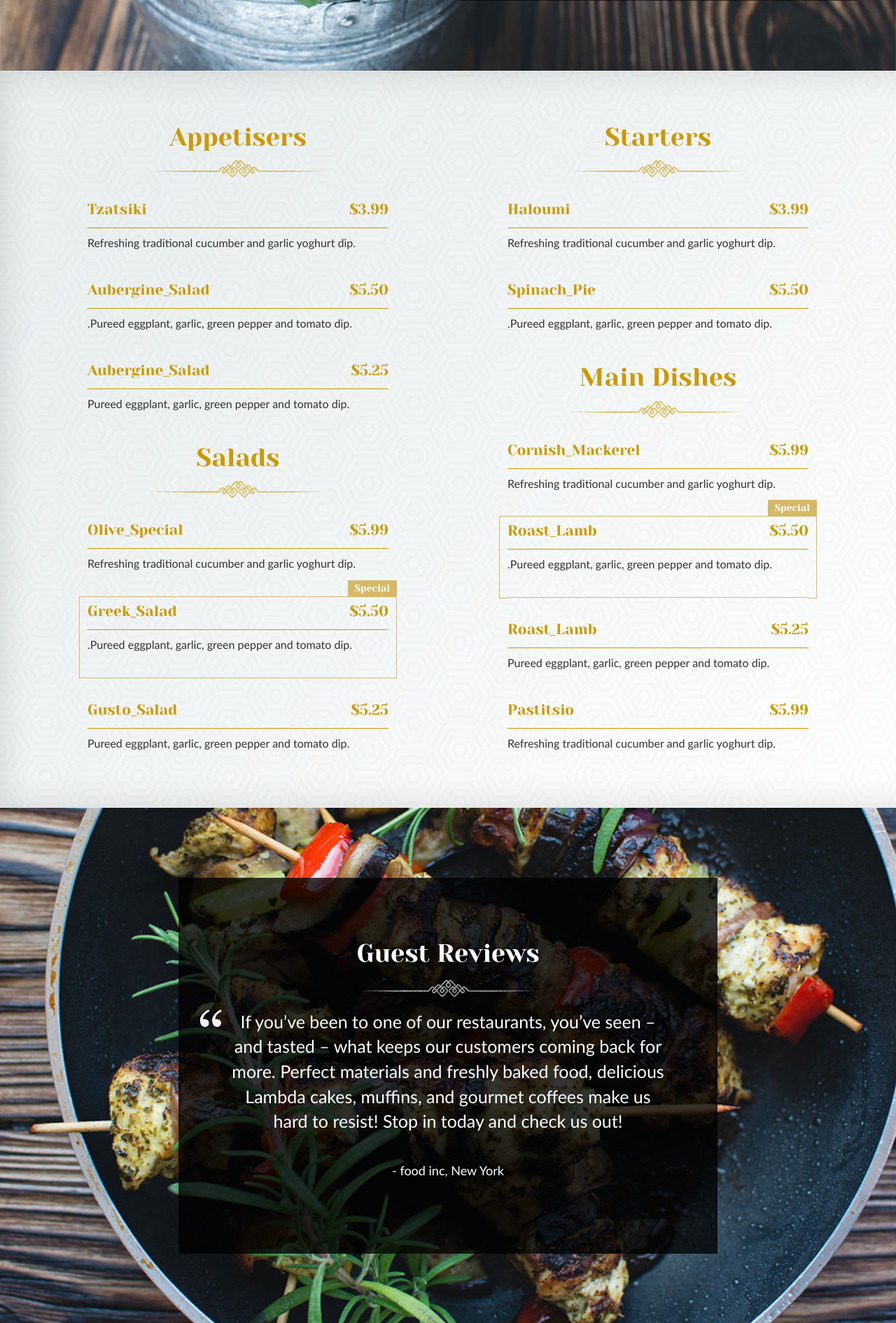
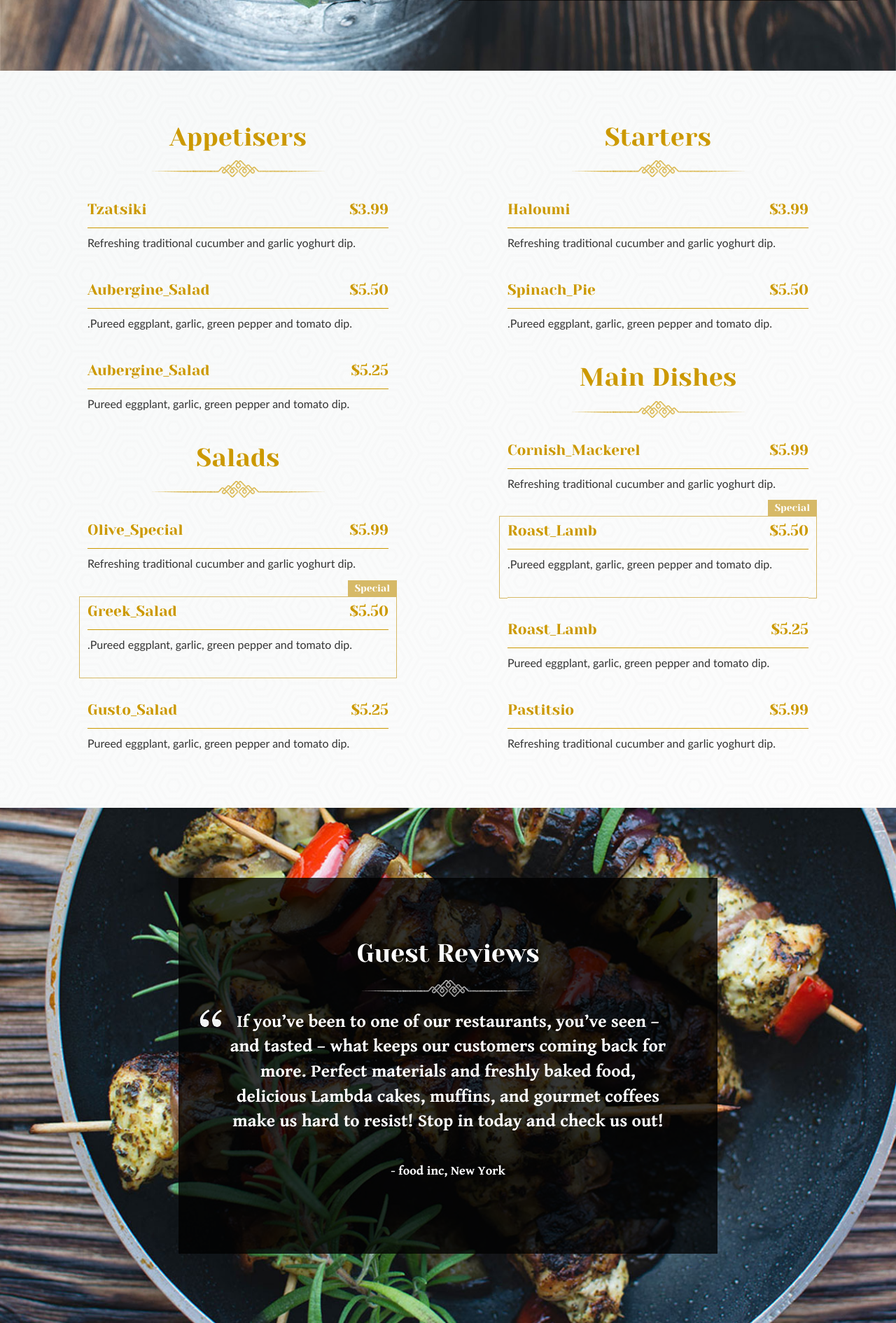
Before and after one commit to lecuong284/restaurant, a PHP site: page / in a window 1280 px wide. Shown: the part 1878-3768 px from the top of the page at 70% size. Run offline with PHP 8.4, Linux system fonts and the light colour scheme.

Commit message:
edit all file

```diff
--- a/css/style.css
+++ b/css/style.css
@@ -25,6 +25,11 @@ a:hover {
 @font-face {
     font-family : Lato;
     src         : url(../fonts/Lato-Regular.ttf)
+}
+
+@font-face {
+    font-family : GenBkBasB;
+    src         : url(../fonts/GenBkBasB.ttf)
 }
 
 .wrapper .main-header {
@@ -218,10 +223,23 @@ a:hover {
 }
 
 .wrapper .st_third {
-    padding         : 45px 0px;
-    background      : url("../images/bg_section_td.jpg") no-repeat;
-    background-size : cover;
-    position        : relative
+    padding    : 45px 0px;
+    background : url("../images/bg_section.png");
+    position   : relative
+}
+
+.wrapper .st_third:before {
+    content    : " ";
+    width      : 100%;
+    height     : 100%;
+    position   : absolute;
+    opacity    : 0.4;
+    top        : 0;
+    left       : 0;
+    background : -webkit-linear-gradient(left top, #ebf0f0, #f9f9f9);
+    background : -o-linear-gradient(bottom right, #ebf0f0, #f9f9f9);
+    background : -moz-linear-gradient(bottom right, #ebf0f0, #f9f9f9);
+    background : linear-gradient(to bottom right, #ebf0f0, #f9f9f9)
 }
 
 .wrapper .st_third .mn_left, .wrapper .st_third .mn_right {
@@ -341,7 +359,7 @@ a:hover {
 
 .wrapper .sc_four .review p {
     font-size   : 25px;
-    font-family : Lato;
+    font-family : GenBkBasB;
     position    : relative
 }
 
@@ -443,7 +461,7 @@ a:hover {
 }
 
 .wrapper footer {
-    background : #000;
+    background : #191919;
     color      : #fff;
     text-align : center;
     padding    : 52px 0px
@@ -476,7 +494,8 @@ a:hover {
 
 .wrapper footer .card i, .wrapper footer .socie i {
     font-size    : 17px !important;
-    margin-right : 8px
+    margin-right : 8px;
+    color        : #fff
 }
 
 /*# sourceMappingURL=style.css.map */
```
Also changed, not shown: fonts/GenBkBasB.ttf (added), images/bg_section.png, images/img_sc1.png, images/img_sc2.png, images/img_sc3.png, images/logo.png.
